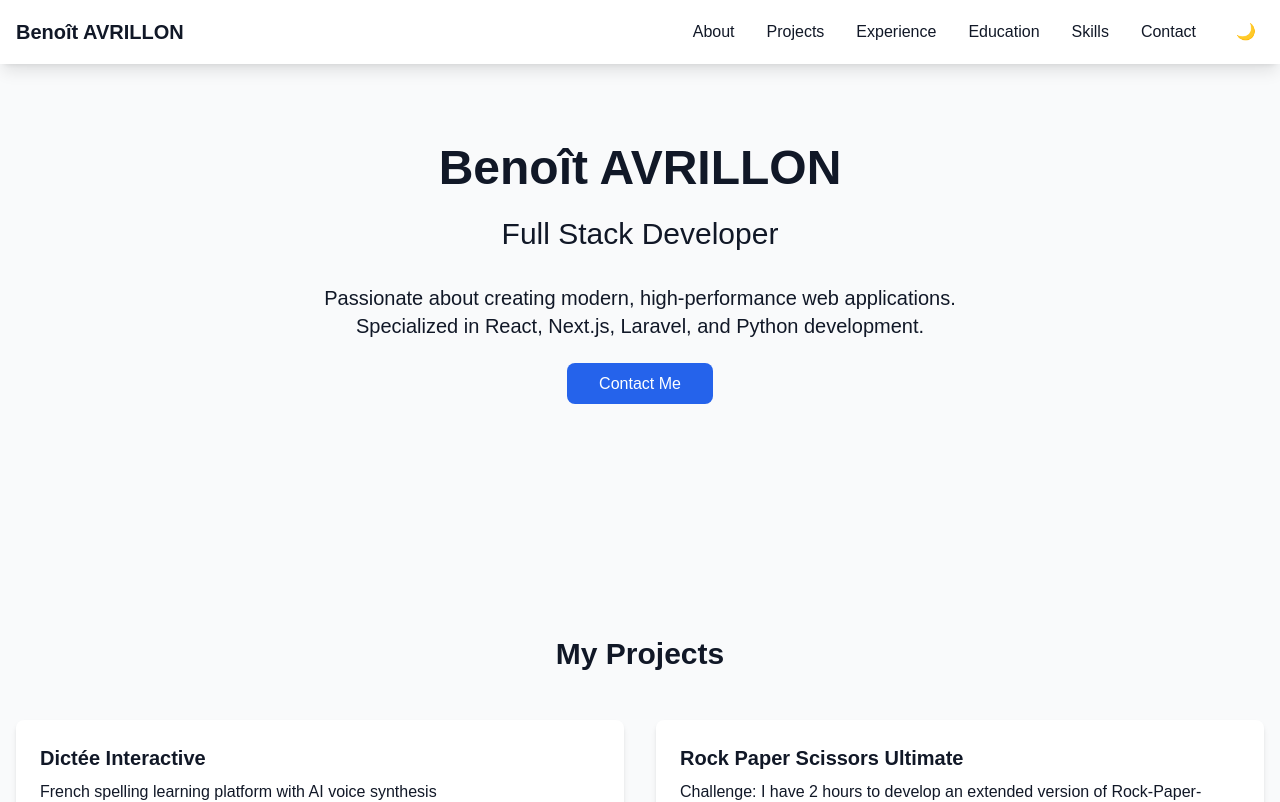
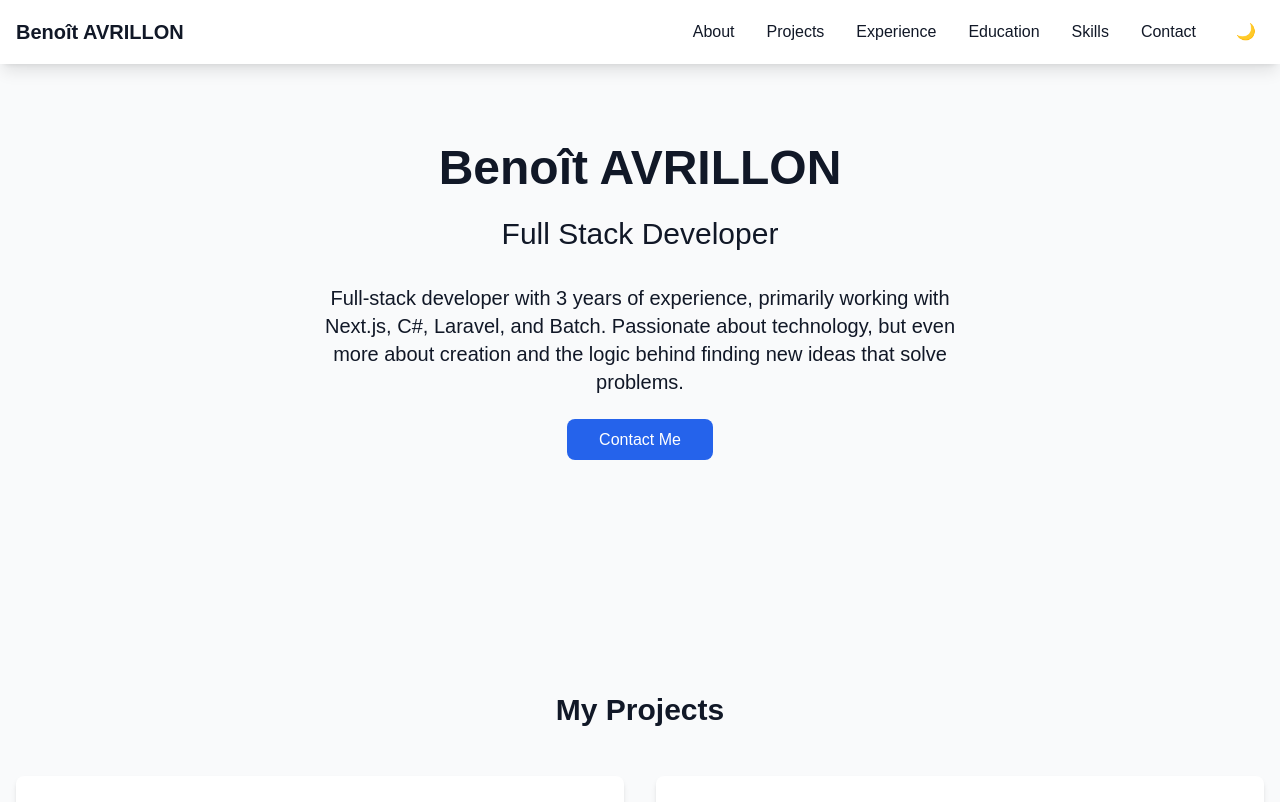
Before and after one commit to Ondrelat/Mon-Portfolio, a Next.js app: page / in a window 1280 px wide. Shown: the top 802 px of the page. Built offline with nearby package versions, Linux system fonts and the light colour scheme.

Commit message:
Nouveau message d'introduction

```diff
--- a/app/page.tsx
+++ b/app/page.tsx
@@ -1,6 +1,6 @@
 'use client';
 
-import { useState, useEffect } from 'react';
+import { useState } from 'react';
 import { Menu, X, Github, Mail, Linkedin } from 'lucide-react';
 import { motion } from 'framer-motion';
 import { useTheme } from 'next-themes';
@@ -194,8 +194,7 @@ const Portfolio = () => {
               variants={fadeInUp}
               className="text-xl mb-8 max-w-2xl mx-auto"
             >
-              Passionate about creating modern, high-performance web applications.
-              Specialized in React, Next.js, Laravel, and Python development.
+Full-stack developer with 3 years of experience, primarily working with Next.js, C#, Laravel, and Batch. Passionate about technology, but even more about creation and the logic behind finding new ideas that solve problems.
             </motion.p>
             <motion.a
               initial="hidden"
--- a/package.json
+++ b/package.json
@@ -10,6 +10,7 @@
   },
   "dependencies": {
     "framer-motion": "^12.4.1",
+    "lodash": "^4.17.21",
     "lucide-react": "^0.474.0",
     "next": "15.1.6",
     "next-themes": "^0.4.4",
@@ -18,6 +19,7 @@
   },
   "devDependencies": {
     "@eslint/eslintrc": "^3",
+    "@types/lodash": "^4.17.15",
     "@types/node": "^20",
     "@types/react": "^19",
     "@types/react-dom": "^19",
```
Also changed, not shown: 1 other file (tests, documents, lock files or other folders).
